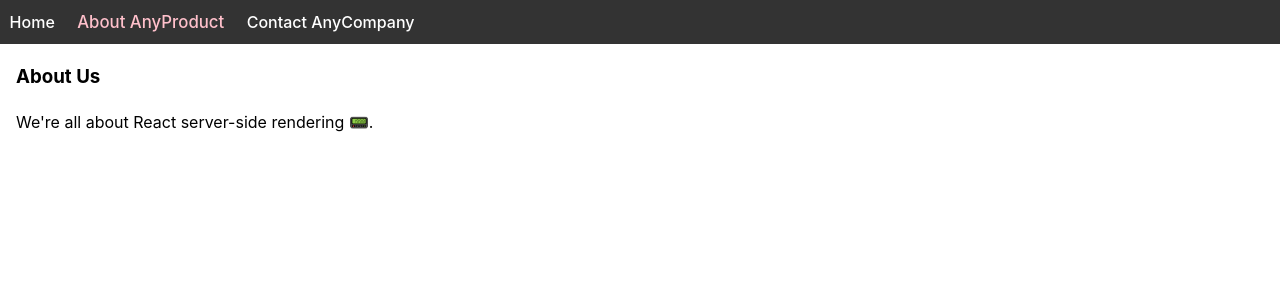
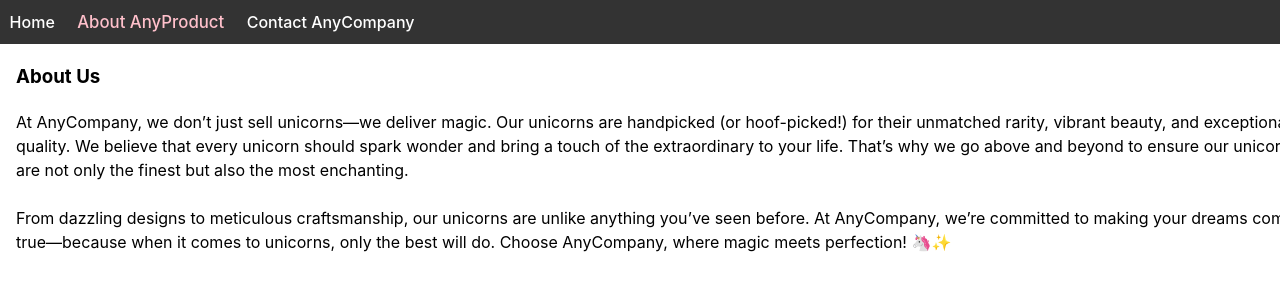
Before and after one commit to mishkaechoes/gallery, a React (Vite) app in the folder anyproduct-frontend/: page /about in a window 1280 px wide. Shown: the top 300 px of the page. Built offline with nearby package versions, Linux system fonts and the light colour scheme.

Commit message:
About page

```diff
--- a/anyproduct-frontend/src/pages/about/About.tsx
+++ b/anyproduct-frontend/src/pages/about/About.tsx
@@ -5,7 +5,10 @@ export const About = (): JSX.Element => {
   return (
     <BaseLayout>
       <h3>About Us</h3>
-      We're all about React server-side rendering 📟.
+      At AnyCompany, we don’t just sell unicorns—we deliver magic. Our unicorns are handpicked (or hoof-picked!) for their unmatched rarity, vibrant beauty, and exceptional quality. We believe that every unicorn should spark wonder and bring a touch of the extraordinary to your life. That’s why we go above and beyond to ensure our unicorns are not only the finest but also the most enchanting.
+      <br/>
+      <br/>
+      From dazzling designs to meticulous craftsmanship, our unicorns are unlike anything you’ve seen before. At AnyCompany, we’re committed to making your dreams come true—because when it comes to unicorns, only the best will do. Choose AnyCompany, where magic meets perfection! 🦄✨
     </BaseLayout>
   )
 }
```
